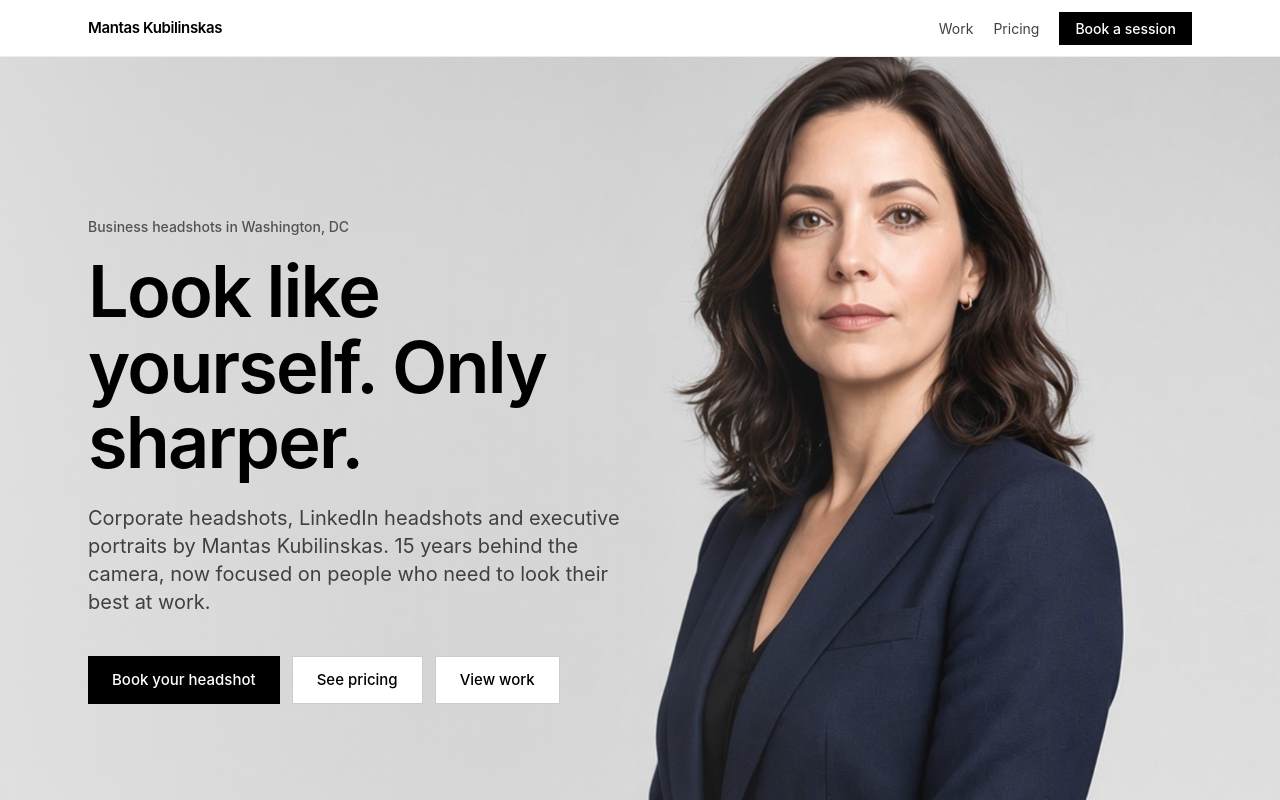
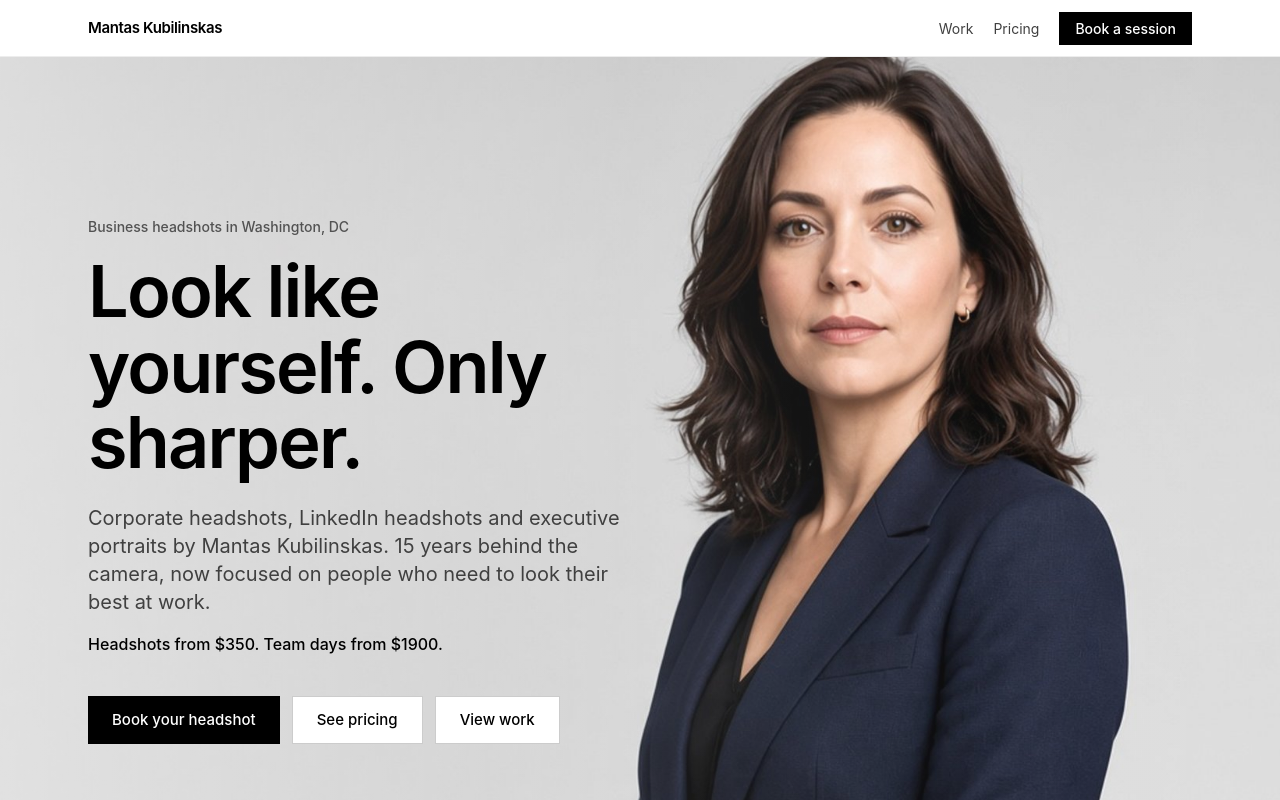
Before and after one commit to kubiliux1/Business-Portraits, a Next.js app: page / in a window 1280 px wide. Shown: the top 800 px of the page. Built offline with nearby package versions, Linux system fonts and the light colour scheme; no server answers.

Commit message:
CRO: home

```diff
--- a/src/app/page.tsx
+++ b/src/app/page.tsx
@@ -9,7 +9,7 @@ import HoverColorImage from "@/components/HoverColorImage";
 
 const steps = [
   { n: "01", t: "Request a time", d: "Send a short request with your date, the number of people and what the photos are for." },
-  { n: "02", t: "Plan the look", d: "We agree on background,wardrobe and the feel you want, so nothing is left to guess on the day." },
+  { n: "02", t: "Plan the look", d: "We agree on background, wardrobe and the feel you want, so nothing is left to guess on the day." },
   { n: "03", t: "Shoot and choose", d: "I guide you through the session. Then you pick your favorites and I finish them." },
 ];
 const audiences = [
@@ -42,6 +42,7 @@ export default function Home() {
             <h1 className="rise text-sm font-medium text-neutral-600">Business headshots in {site.city}</h1>
             <p className="rise rise-2 mt-4 text-5xl font-semibold leading-[1.05] tracking-tight text-black sm:text-6xl lg:text-7xl">Look like yourself. Only sharper.</p>
             <p className="rise rise-3 mt-6 text-xl text-neutral-700">Corporate headshots, LinkedIn headshots and executive portraits by {site.name}. {site.years} behind the camera, now focused on people who need to look their best at work.</p>
+            <p className="rise rise-3 mt-4 text-base font-medium text-black">Headshots from $350. Team days from $1900.</p>
             <div className="rise rise-3 [&_a:not(:first-child)]:border-black/20 [&_a:not(:first-child)]:bg-white"><CtaRow /></div>
           </div>
         </div>
@@ -92,7 +93,7 @@ export default function Home() {
             ))}
           </div>
           <div className="mt-12 flex flex-wrap gap-3">
-            <Link href="/book" className="inline-flex bg-white px-6 py-3 text-[15px] font-medium text-black hover:bg-neutral-200">Book a session</Link>
+            <Link href="/book" className="inline-flex bg-white px-6 py-3 text-[15px] font-medium text-black hover:bg-neutral-200">Book your headshot</Link>
             <Link href="/work" className="inline-flex border border-neutral-600 px-6 py-3 text-[15px] font-medium hover:border-white">View work</Link>
           </div>
         </div>
```
